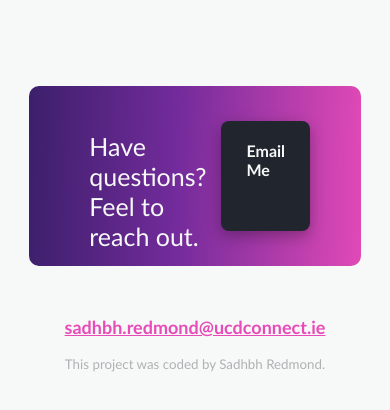
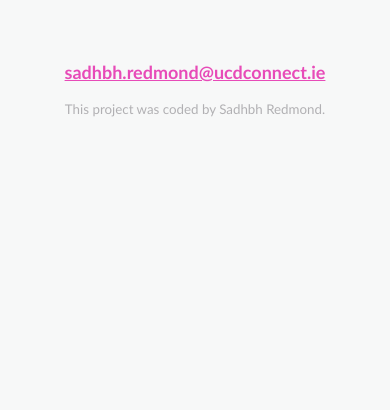
Before and after one commit to sadhbh23/COMP30680-Web-Dev_A1, a plain HTML site: page about.html in a window 390 px wide. Shown: the part 2494-2904 px from the top of the page. After the commit the page ends 2661 px from the top, so only its background shows below. Drawn offline with Linux system fonts and the light colour scheme.

Commit message:
Updated CSS Media Queries

```diff
--- a/src/styles.css
+++ b/src/styles.css
@@ -251,14 +251,12 @@ div.page-hero-content {
   justify-content: space-between;
   padding: 30px 60px;
   margin: 0 auto;
-  margin-top: 50px;
+  margin-top: 100px;
   max-width: 60%;
-  margin-top: 75px;
-  max-width: 75%;
   text-align: left;
 }
 .contact-container h4 {
-  color: #f7f8f8;
+  color: var(--secondary-colour);
   font-weight: 400;
   margin: 0;
   position: relative;
@@ -290,6 +288,10 @@ div.page-hero-content {
   div.project-overview,
   .about-overview {
     display: block;
+  }
+
+  div.contact-container {
+    display: none;
   }
 
   img.index-image {
```
Also changed, not shown: contact.html (+6 -0 lines).
